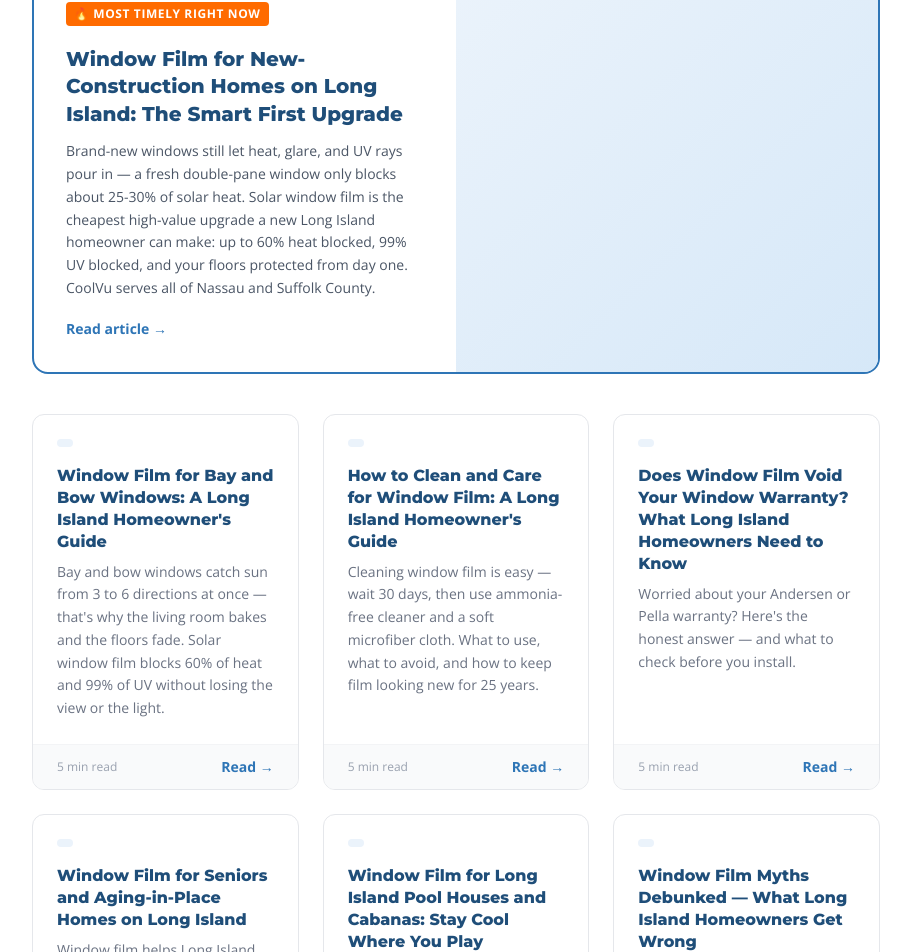
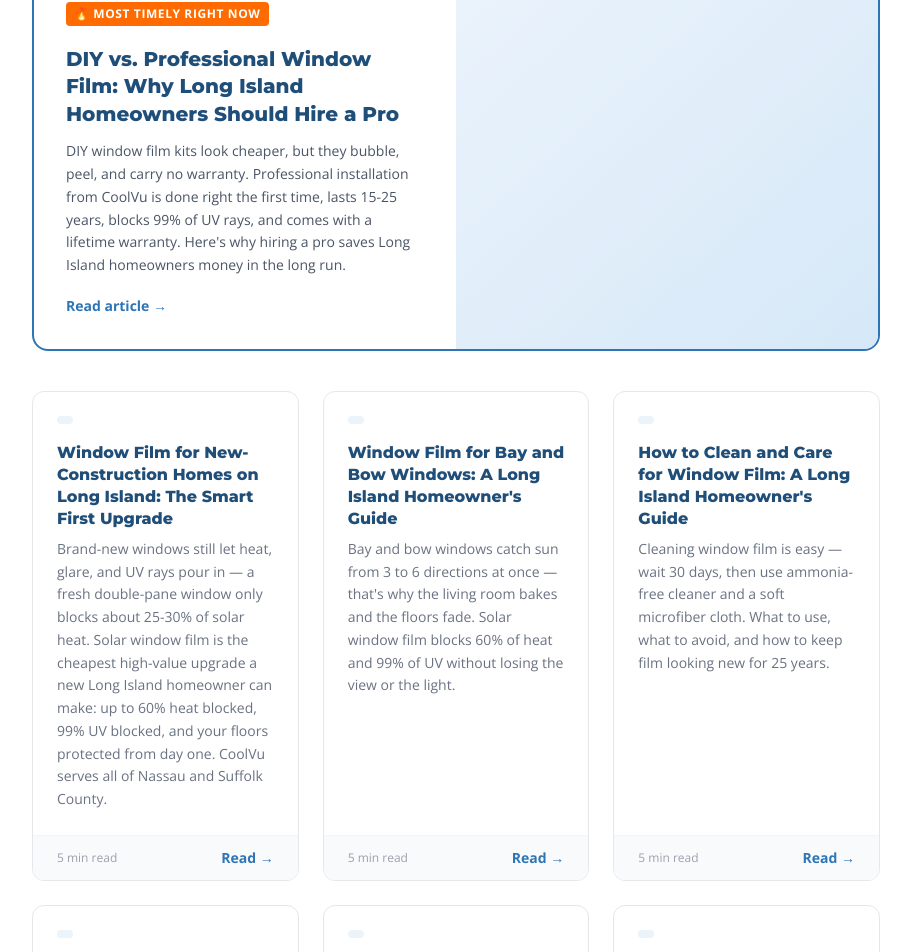
Before and after one commit to pjs8875/CoolVu, a Next.js app: page /blog in a window 1280 px wide. Shown: the part 553-1505 px from the top of the page, without its empty margins (184-1095 px from the left). Built offline with nearby package versions, Linux system fonts and the light colour scheme; no server answers.

Commit message:
Add DIY vs Professional article to blog index

```diff
--- a/components/blog/BlogIndexPage.tsx
+++ b/components/blog/BlogIndexPage.tsx
@@ -3,6 +3,14 @@ import Navbar from "@/components/Navbar";
 import Footer from "@/components/Footer";
 
 const posts = [
+  {
+    title: "DIY vs. Professional Window Film: Why Long Island Homeowners Should Hire a Pro",
+    excerpt:
+      "DIY window film kits look cheaper, but they bubble, peel, and carry no warranty. Professional installation from CoolVu is done right the first time, lasts 15-25 years, blocks 99% of UV rays, and comes with a lifetime warranty. Here's why hiring a pro saves Long Island homeowners money in the long run.",
+    date: "July 7, 2026",
+    slug: "diy-vs-professional-window-film-installation-long-island",
+    readTime: "5 min read",
+  },
   {
     title: "Window Film for New-Construction Homes on Long Island: The Smart First Upgrade",
     excerpt:
```
